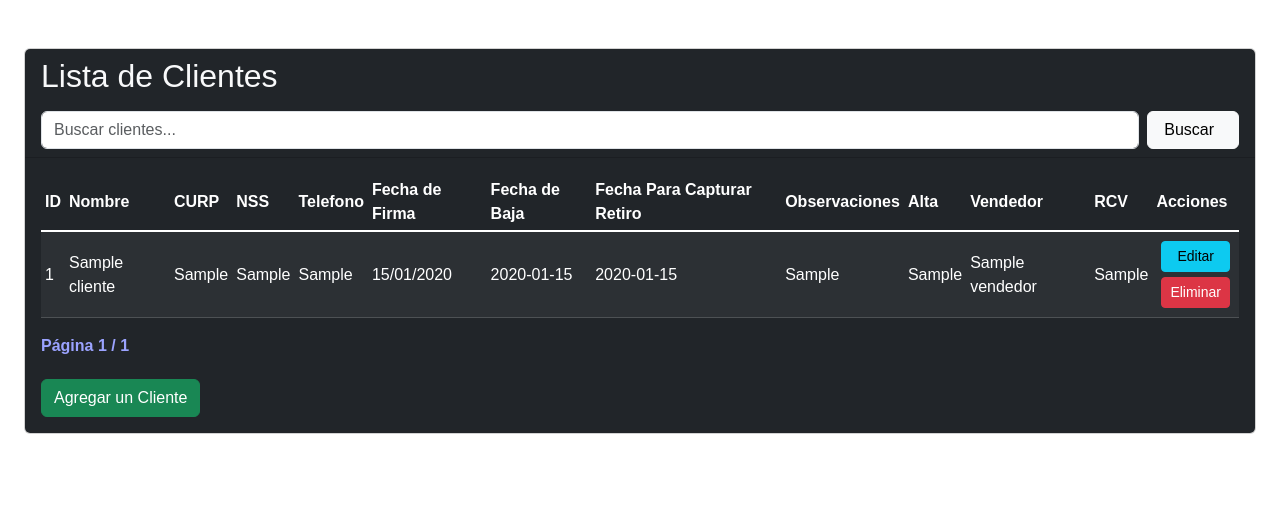
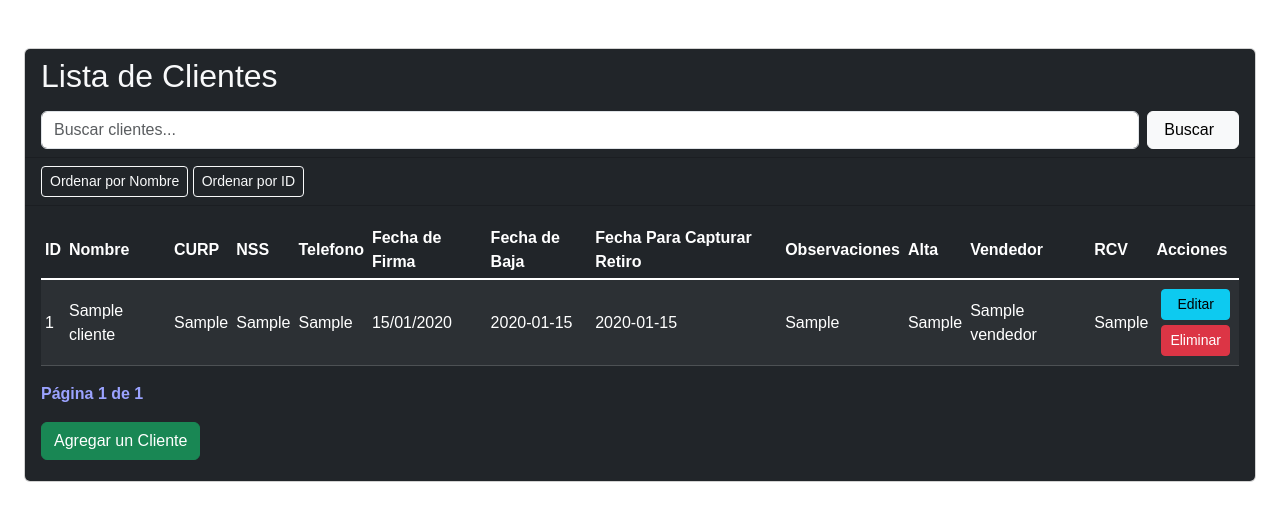
Before and after one commit to OscarNR7/CRM, a Django app: page /clientes/ in a window 1280 px wide. Shown: the part 62-583 px from the top of the page. Run offline with Django 5.2, Linux system fonts and the light colour scheme; a user stored in the database is signed in; tables that the repository leaves empty hold one stand-in row (values such as "Sample post").

Commit message:
Se agrego ordenacion en tabla clientes

```diff
--- a/clientes/templates/clientes/clientes.html
+++ b/clientes/templates/clientes/clientes.html
@@ -38,6 +38,18 @@
                         </button>
                     </form>
                 </div>
+                <div class="card-header bg-dark text-light">
+                    <div class="ordenar-opciones">
+                        <!-- Enlaces de ordenación -->
+                        <a href="?orden=nombre{% if search_term %}&search={{ search_term }}{% endif %}" class="btn btn-outline-light btn-sm">
+                            Ordenar por Nombre
+                        </a>
+                        <a href="?orden=id{% if search_term %}&search={{ search_term }}{% endif %}" class="btn btn-outline-light btn-sm">
+                            Ordenar por ID
+                        </a>
+                    </div>
+                </div>
+
                 <div class="card-body bg-dark bordBLR">
                     <div class="table-responsive padb">
                         <table class="table table-sm table-dark align-middle table-hover table-striped">
@@ -92,19 +104,19 @@
                         <div class="pagination">
                             <span class="step-links">
                                 {% if page_obj.has_previous %}
-                                    <a href="?page=1">&laquo; primera</a>
-                                    <a href="?page={{ page_obj.previous_page_number }}">anterior</a>
+                                    <a href="?page=1{% if search_term %}&search={{ search_term }}{% endif %}{% if orden %}&orden={{ orden }}{% endif %}">&laquo; primera</a>
+                                    <a href="?page={{ page_obj.previous_page_number }}{% if search_term %}&search={{ search_term }}{% endif %}{% if orden %}&orden={{ orden }}{% endif %}">anterior</a>
                                 {% endif %}
                                 <span class="current">
-                                    Página {{ page_obj.number }} / {{ page_obj.paginator.num_pages }}
+                                    Página {{ page_obj.number }} de {{ page_obj.paginator.num_pages }}
                                 </span>
                                 {% if page_obj.has_next %}
-                                    <a href="?page={{ page_obj.next_page_number }}">siguiente</a>
-                                    <a href="?page={{ page_obj.paginator.num_pages }}">última &raquo;</a>
+                                    <a href="?page={{ page_obj.next_page_number }}{% if search_term %}&search={{ search_term }}{% endif %}{% if orden %}&orden={{ orden }}{% endif %}">siguiente</a>
+                                    <a href="?page={{ page_obj.paginator.num_pages }}{% if search_term %}&search={{ search_term }}{% endif %}{% if orden %}&orden={{ orden }}{% endif %}">última &raquo;</a>
                                 {% endif %}
                             </span>
                         </div>
-                    </div>
+
                     {% if user.is_authenticated and user.userrole.role == 'gerente' or user.userrole.role == 'administrador' %}
                         <div class="mt-3">
                             <a class="btn btn-success" href="{% url 'agregar' %}">Agregar un Cliente</a>
--- a/clientes/views.py
+++ b/clientes/views.py
@@ -50,29 +50,36 @@ class ListarClientes(LoginRequiredMixin,ListView):
 
     def get_queryset(self):
         query = self.request.GET.get('search', '').strip()
+        orden = self.request.GET.get('orden', 'nombre')  # Orden por defecto es por nombre
         queryset = Cliente.objects.all()
 
+        # Filtrado de búsqueda
         if query:
             terms = query.split()
             search_filters = Q()
+            for term in terms:
+                if term:
+                    search_filters |= (Q(nombre__icontains=term) |
+                                       Q(curp__icontains=term) |
+                                       Q(nss__icontains=term) |
+                                       Q(direccion__icontains=term) |
+                                       Q(colonia__icontains=term) |
+                                       Q(vendedor__nombre__icontains=term))
+            queryset = queryset.filter(search_filters)
 
-            for term in terms:
-                terms = query.split()
-                if term:
-                    search_filters |= ( Q(nombre__icontains=term) |
-                    Q(curp__icontains=term)|
-                    Q(nss__icontains=term) |
-                    Q(direccion__icontains=term) |
-                    Q(colonia__icontains=term) |
-                    #Q(telefonos__icontains=term)  |
-                    Q(vendedor__nombre__icontains=term)
-                    )
-            queryset = queryset.filter(search_filters)
+        # Ordenar por el criterio seleccionado
+        if orden == 'id':
+            queryset = queryset.order_by('id')
+        else:
+            queryset = queryset.order_by('nombre')
+
         return queryset.distinct()
     def get_context_data(self, **kwargs):
         context = super().get_context_data(**kwargs)
         context['search_term'] = self.request.GET.get('search', '')
+        context['orden'] = self.request.GET.get('orden', 'nombre')
         return context
+
 
 #funcion para agregar un nuevo cliente
 @login_required
```
